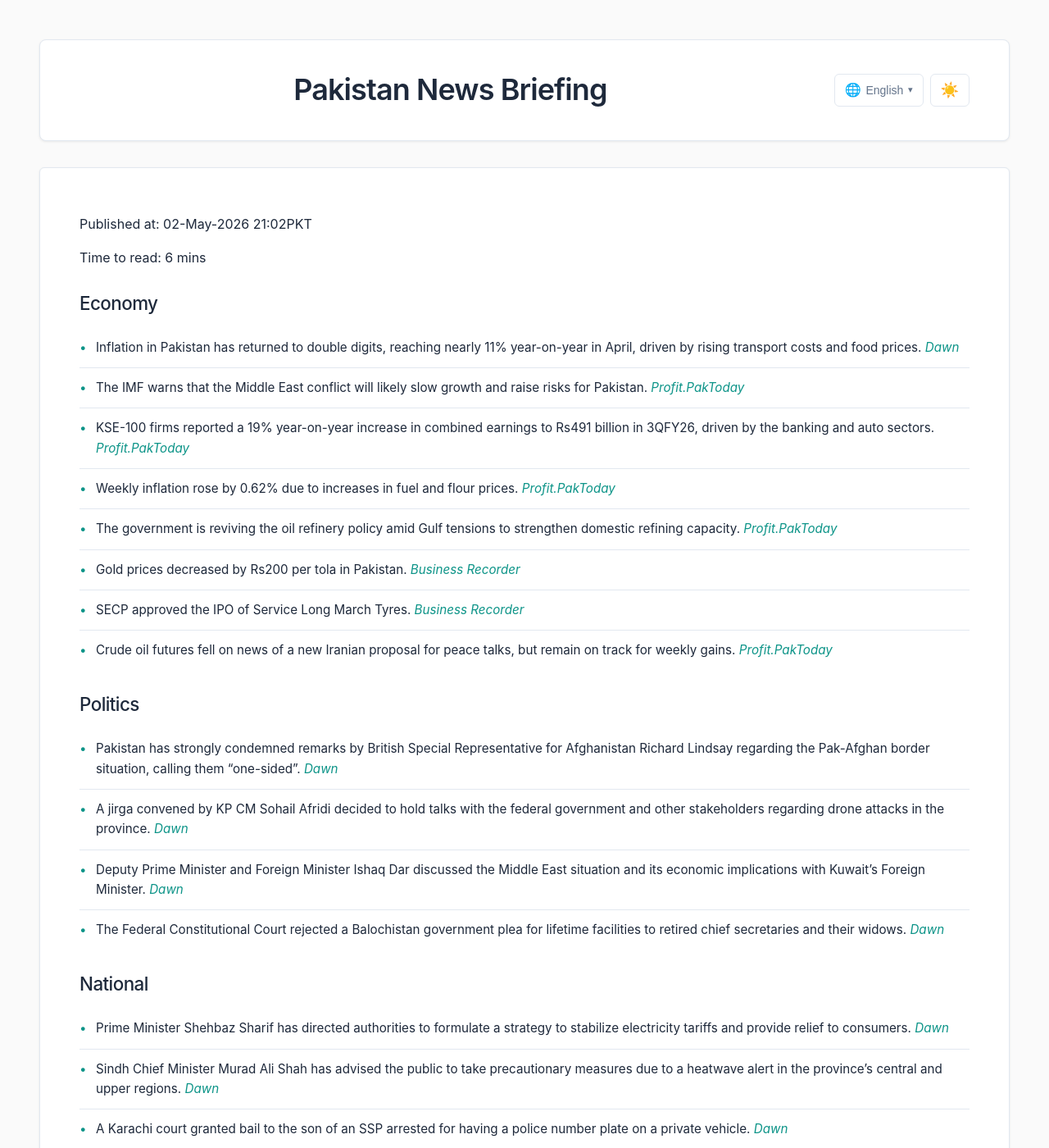
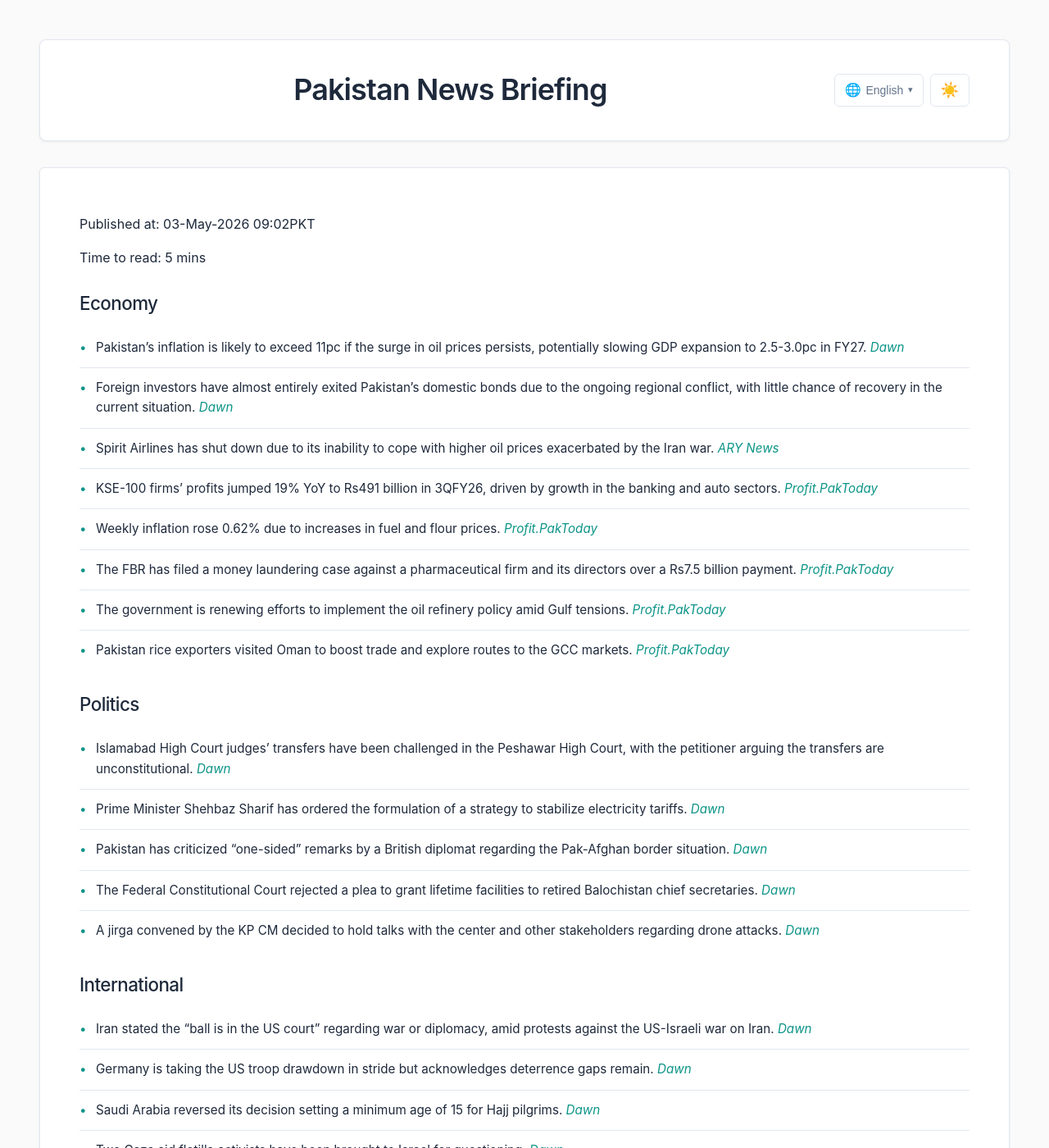
Before and after one commit to zsubzwary/news, a Jekyll site: the page built from en/index.md, in a window 1280 px wide and 1400 px high. Shown: the whole window at 82% size. Built offline with Jekyll 4.4.1, drawn with Linux system fonts in a browser that asks for light colours; some web fonts are replaced; some of the changed text lies outside the part shown.

Commit message:
DateTime; 2026-05-03T04:02:34.441Z

```diff
--- a/en/index.md
+++ b/en/index.md
@@ -4,71 +4,69 @@ title: Pakistan News Briefing
 lang: en
 ---
 
-Published at: 02-May-2026 21:02PKT
+Published at: 03-May-2026 09:02PKT
 
-Time to read: 6 mins
+Time to read: 5 mins
 
 ### Economy
-- Inflation in Pakistan has returned to double digits, reaching nearly 11% year-on-year in April, driven by rising transport costs and food prices. *[Dawn](https://www.dawn.com/news/1996853/inflation-hits-double-digits-for-first-time-in-21-months)*
-- The IMF warns that the Middle East conflict will likely slow growth and raise risks for Pakistan. *[Profit.PakToday](https://profit.pakistantoday.com.pk/2026/05/02/imf-official-warns-middle-east-conflict-to-slow-growth-raise-risks-for-pakistan/)*
-- KSE-100 firms reported a 19% year-on-year increase in combined earnings to Rs491 billion in 3QFY26, driven by the banking and auto sectors. *[Profit.PakToday](https://profit.pakistantoday.com.pk/2026/05/02/kse-100-firms-profits-jump-19-yoy-to-rs491-billion-in-3qfy26-as-banks-autos-drive-growth/)*
-- Weekly inflation rose by 0.62% due to increases in fuel and flour prices. *[Profit.PakToday](https://profit.pakistantoday.com.pk/2026/05/02/weekly-inflation-rises-0-62-as-fuel-flour-prices-increase/)*
-- The government is reviving the oil refinery policy amid Gulf tensions to strengthen domestic refining capacity. *[Profit.PakToday](https://profit.pakistantoday.com.pk/2026/05/02/govt-moves-to-revive-refinery-policy-amid-gulf-tensions/)*
-- Gold prices decreased by Rs200 per tola in Pakistan. *[Business Recorder](https://www.brecorder.com/news/40419287/gold-price-per-tola-drops-by-rs200-in-pakistan)*
-- SECP approved the IPO of Service Long March Tyres. *[Business Recorder](https://www.brecorder.com/news/40419285/secp-approves-ipo-of-service-long-march-tyres)*
-- Crude oil futures fell on news of a new Iranian proposal for peace talks, but remain on track for weekly gains. *[Profit.PakToday](https://profit.pakistantoday.com.pk/2026/05/02/crude-futures-fall-on-new-iran-proposal-for-peace-talks/)*
+- Pakistan’s inflation is likely to exceed 11pc if the surge in oil prices persists, potentially slowing GDP expansion to 2.5-3.0pc in FY27. *[Dawn](https://www.dawn.com/news/1997098/oil-spike-threatens-pakistans-economic-growth)*
+- Foreign investors have almost entirely exited Pakistan’s domestic bonds due to the ongoing regional conflict, with little chance of recovery in the current situation. *[Dawn](https://www.dawn.com/news/1997099/foreign-investors-exit-t-bills)*
+- Spirit Airlines has shut down due to its inability to cope with higher oil prices exacerbated by the Iran war. *[ARY News](https://arynews.tv/spirit-airlines-shuts-down-due-to-higher-oil-prices-amid-iran-war)*
+- KSE-100 firms’ profits jumped 19% YoY to Rs491 billion in 3QFY26, driven by growth in the banking and auto sectors. *[Profit.PakToday](https://profit.pakistantoday.com.pk/2026/05/02/kse-100-firms-profits-jump-19-yoy-to-rs491-billion-in-3qfy26-as-banks-autos-drive-growth)*
+- Weekly inflation rose 0.62% due to increases in fuel and flour prices. *[Profit.PakToday](https://profit.pakistantoday.com.pk/2026/05/02/weekly-inflation-rises-0-62-as-fuel-flour-prices-increase)*
+- The FBR has filed a money laundering case against a pharmaceutical firm and its directors over a Rs7.5 billion payment. *[Profit.PakToday](https://profit.pakistantoday.com.pk/2026/05/02/fbr-files-money-laundering-case-against-pharma-firm-directors-over-rs7-5-billion-payment)*
+- The government is renewing efforts to implement the oil refinery policy amid Gulf tensions. *[Profit.PakToday](https://profit.pakistantoday.com.pk/2026/05/02/govt-moves-to-revive-refinery-policy-amid-gulf-tensions)*
+- Pakistan rice exporters visited Oman to boost trade and explore routes to the GCC markets. *[Profit.PakToday](https://profit.pakistantoday.com.pk/2026/05/02/pakistan-rice-exports-visit-oman-to-boost-trade-explore-gcc-routes)*
 
 ### Politics
-- Pakistan has strongly condemned remarks by British Special Representative for Afghanistan Richard Lindsay regarding the Pak-Afghan border situation, calling them “one-sided”. *[Dawn](https://www.dawn.com/news/1996946/pakistan-slams-one-sided-remarks-by-british-diplomat-on-pak-afghan-border-situation)*
-- A jirga convened by KP CM Sohail Afridi decided to hold talks with the federal government and other stakeholders regarding drone attacks in the province. *[Dawn](https://www.dawn.com/news/1996959/jirga-convened-by-kp-cm-decides-on-holding-talks-with-centre-other-stakeholders-over-drone-attacks)*
-- Deputy Prime Minister and Foreign Minister Ishaq Dar discussed the Middle East situation and its economic implications with Kuwait’s Foreign Minister. *[Dawn](https://www.dawn.com/news/1996936/dar-discusses-middle-east-situation-its-economic-implications-with-kuwaiti-fm-fo)*
-- The Federal Constitutional Court rejected a Balochistan government plea for lifetime facilities to retired chief secretaries and their widows. *[Dawn](https://www.dawn.com/news/1996945/fcc-rejects-balochistan-govt-plea-for-lifetime-facilities-to-retired-chief-secretaries-widows)*
+- Islamabad High Court judges’ transfers have been challenged in the Peshawar High Court, with the petitioner arguing the transfers are unconstitutional. *[Dawn](https://www.dawn.com/news/1997083/islamabad-judges-transfer-challenged-in-peshawar-high-court)*
+- Prime Minister Shehbaz Sharif has ordered the formulation of a strategy to stabilize electricity tariffs. *[Dawn](https://www.dawn.com/news/1996962/pm-shehbaz-orders-formulation-of-strategy-to-stabilise-electricity-tariffs)*
+- Pakistan has criticized “one-sided” remarks by a British diplomat regarding the Pak-Afghan border situation. *[Dawn](https://www.dawn.com/news/1996946/pakistan-slams-one-sided-remarks-by-british-diplomat-on-pak-afghan-border-situation)*
+- The Federal Constitutional Court rejected a plea to grant lifetime facilities to retired Balochistan chief secretaries. *[Dawn](https://www.dawn.com/news/1997018/federal-constitutional-court-rejects-extra-perks-for-former-bureaucrats)*
+- A jirga convened by the KP CM decided to hold talks with the center and other stakeholders regarding drone attacks. *[Dawn](https://www.dawn.com/news/1996959/jirga-convened-by-kp-cm-decides-on-holding-talks-with-centre-other-stakeholders-over-drone-attacks)*
+
+### International
+- Iran stated the “ball is in the US court” regarding war or diplomacy, amid protests against the US-Israeli war on Iran. *[Dawn](https://www.dawn.com/news/1997084/iran-says-ball-in-us-court-on-war-or-diplomacy)*
+- Germany is taking the US troop drawdown in stride but acknowledges deterrence gaps remain. *[Dawn](https://www.dawn.com/news/1997003/germany-takes-us-troop-drawdown-in-stride-but-deterrence-gaps-remain)*
+- Saudi Arabia reversed its decision setting a minimum age of 15 for Hajj pilgrims. *[Dawn](https://www.dawn.com/news/1996941/saudi-arabia-reverses-decision-setting-minimum-age-for-haj-pilgrims-at-15-years)*
+- Two Gaza aid flotilla activists have been brought to Israel for questioning. *[Dawn](https://www.dawn.com/news/1996950/2-gaza-aid-flotilla-activists-brought-to-israel-for-questioning-its-foreign-ministry-says)*
+- Austria arrested a man suspected of lacing baby food with rat poison in an extortion scheme. *[Dawn](https://www.dawn.com/news/1996983/austria-arrests-man-suspected-of-lacing-jars-of-baby-food-with-rat-poison)*
+- A Marshall Islands-flagged tanker crossed the Strait of Hormuz. *[ARY News](https://arynews.tv/marshall-islands-flagged-tanker-crosses-strait-of-hormuz-shipping-ministry-says)*
 
 ### National
-- Prime Minister Shehbaz Sharif has directed authorities to formulate a strategy to stabilize electricity tariffs and provide relief to consumers. *[Dawn](https://www.dawn.com/news/1996962/pm-shehbaz-orders-formulation-of-strategy-to-stabilise-electricity-tariffs)*
-- Sindh Chief Minister Murad Ali Shah has advised the public to take precautionary measures due to a heatwave alert in the province’s central and upper regions. *[Dawn](https://www.dawn.com/news/1996972/cm-murad-urges-public-to-take-precautionary-measures-amid-heatwave-alert-for-sindhs-central-upper-regions)*
-- A Karachi court granted bail to the son of an SSP arrested for having a police number plate on a private vehicle. *[Dawn](https://www.dawn.com/news/1996951/karachi-court-grants-bail-to-ssps-son-arrested-following-heated-exchange-with-police-in-dha)*
-- An IED attack targeted the residence of a police official in Lakki Marwat, causing significant damage. *[Dawn](https://www.dawn.com/news/1996937/ied-attack-targets-police-officials-residence-in-lakki-marwat-causes-significant-damage)*
-- Police in Hafizabad arrested a man for the alleged rape and kidnapping of a 13-year-old girl. *[Dawn](https://www.dawn.com/news/1996935/police-in-punjabs-hafizabad-arrest-man-for-alleged-rape-kidnapping-of-teenage-girl)*
-- The PMD issued a GLOF alert for Gilgit-Baltistan and Khyber Pakhtunkhwa due to an expected westerly wave. *[Dawn](https://www.dawn.com/news/1996916/pmd-issues-glof-alert-due-to-westerly-wave-rainfall-across-gb-and-kp)*
-- The US has awarded a $488 million contract for F-16 upgrades, including for Pakistan. *[Dawn](https://www.dawn.com/news/1996840/us-awards-f-16-upgrade-contract-for-pakistan-other-states)*
+- A CIA report reveals Osama bin Laden nearly slipped out of Abbottabad months before the US raid. *[Dawn](https://www.dawn.com/news/1997079/bin-laden-nearly-slipped-out-of-abbottabad-cia-report)*
+- Interior Minister Mohsin Naqvi briefed Prime Minister Shehbaz Sharif on the country’s security situation. *[Dawn](https://www.dawn.com/news/1996979/interior-minister-briefs-pm-shehbaz-on-security-situation-in-country)*
+- The PMD warned of GLOF risk as rains and landslides batter Gilgit-Baltistan, blocking roads. *[Dawn](https://www.dawn.com/news/1997081/pmd-warns-of-glof-risk-as-rains-landslides-batter-gb)*
+- At least 30 crime incidents were reported in Islamabad in one week. *[Business Recorder](https://www.brecorder.com/news/40419311/at-least-30-crime-incidents-reported-in-federal-capital-in-one-week)*
+- Four people were killed and two injured in a shooting in Lahore. *[Business Recorder](https://www.brecorder.com/news/40419324/four-killed-2-hurt-in-lahore)*
+- Pakistan’s diplomacy helped reduce tensions between Iran and the US. *[Business Recorder](https://www.brecorder.com/news/40419318/pak-diplomacy-helps-fortify-global-peace-sanaullah)*
 
-### International
-- Saudi Arabia has reversed its decision to set a minimum age of 15 for Hajj pilgrims. *[Dawn](https://www.dawn.com/news/1996941/saudi-arabia-reverses-decision-setting-minimum-age-for-haj-pilgrims-at-15-years)*
-- NATO is seeking details from the US regarding the withdrawal of approximately 5,000 troops from Germany. *[Dawn](https://www.dawn.com/news/1996900/nato-seeks-details-as-us-says-it-will-pull-about-5000-troops-from-germany)*
-- The US bypassed congressional review to approve military sales totaling over $8.6 billion to Middle Eastern allies. *[Dawn](https://www.dawn.com/news/1996915/us-bypasses-congressional-review-for-military-sales-of-86-billion-to-middle-east-allies)*
-- China’s Commerce Ministry blocked US sanctions against five refineries accused of buying Iranian oil. *[Business Recorder](https://www.brecorder.com/news/40419296/chinas-commerce-ministry-blocks-us-sanctions-against-five-refineries)*
-- Iran executed two men convicted of spying for Israel. *[Business Recorder](https://www.brecorder.com/news/40419291/iran-executes-two-men-convicted-of-spying-for-israel-judiciary)*
-- Nobel laureate Narges Mohammadi has been hospitalized in Iran. *[Business Recorder](https://www.brecorder.com/news/40419290/nobel-laureate-narges-mohammadi-hospitalised-in-iran-supporters)*
-- An Iranian proposal for negotiations with the US could open the Strait of Hormuz. *[Business Recorder](https://www.brecorder.com/news/40419293/iranian-proposal-rejected-by-trump-would-open-strait-before-nuclear-talks-iran-official-says)*
-
-### Sports
-- Hyderabad Kingsmen defeated Islamabad United in a cliffhanger to reach the PSL decider. *[Dawn](https://www.dawn.com/news/1996874/islamabad-united-blink-in-last-over-as-hyderabad-kingsmen-win-cliffhanger-to-make-psl-decider)*
-- New Zealand won a rain-hit T20 against Bangladesh, ending the series 1-1. *[Business Recorder](https://www.brecorder.com/news/40419299/new-zealand-win-rain-hit-t20-to-end-bangladesh-series-1-1)*
-- Harmanpreet Kaur will lead India in the women's T20 World Cup. *[Business Recorder](https://www.brecorder.com/news/40419298/harmanpreet-kaur-to-lead-india-in-womens-t20-world-cup)*
-- Jannik Sinner says adrenaline drives him past fatigue in his run to the Madrid final. *[Business Recorder](https://www.brecorder.com/news/40419281/sinner-says-adrenaline-drives-him-past-fatigue-in-run-to-madrid-final)*
-- KL Rahul scored a match-winning knock as Delhi Capitals snapped their losing streak in the IPL. *[Business Recorder](https://www.brecorder.com/news/40419282/rahul-savours-runs-as-delhi-snap-losing-streak-in-ipl)*
-
-### Health
-- A crisis exists in Sindh’s health department with 75% of top-level technical posts vacant. *[Dawn](https://www.dawn.com/news/1996782/crisis-in-sindh-health-department-as-75pc-of-top-level-technical-posts-lying-vacant)*
+### Weather
+- The PMD warned of a GLOF risk in Gilgit-Baltistan due to approaching weather systems. *[Dawn](https://www.dawn.com/news/1997081/pmd-warns-of-glof-risk-as-rains-landslides-batter-gb)*
+- Sindh CM Murad Ali Shah advised the public to take precautions amid a heatwave alert for central and upper regions. *[Dawn](https://www.dawn.com/news/1996972/cm-murad-urges-public-to-take-precautionary-measures-amid-heatwave-alert-for-sindhs-central-upper-regions)*
+- K-Electric urged precaution as a heatwave grips Karachi. *[Business Recorder](https://www.brecorder.com/news/40419307/ke-urges-precaution-as-heatwave-grips-karachi)*
 
 ### Other
-- Two activists from a Gaza-bound aid flotilla have been brought to Israel for questioning. *[Dawn](https://www.dawn.com/news/1996950/2-gaza-aid-flotilla-activists-brought-to-israel-for-questioning-its-foreign-ministry-says)*
-- Korean Air has banned transporting roosters on flights from the US to the Philippines due to concerns about cockfighting. *[Dawn](https://www.dawn.com/news/1996926/korean-air-bans-roosters-on-us-philippine-routes-amid-cockfighting-outcry)*
-- A shooting near a dinner attended by Donald Trump has highlighted security problems at US hotels. *[Dawn](https://www.dawn.com/news/1996968/shooting-at-dinner-attended-by-trump-spotlights-us-hotel-industrys-nagging-and-costly-security-problem)*
-- Several entertainment news items were reported by ARY News, including updates on celebrity relationships and events. *[ARY](https://arynews.tv/)*
-- A "bookless bookstore" focusing on audiobooks has opened in New York. *[Business Recorder](https://www.brecorder.com/news/40419284/bookless-bookstore-audio-only-book-shop-opens-in-new-york)*
-- Gulf Air has resumed flights between Bahrain and Karachi after a nearly two-month suspension. *[Profit.PakToday](https://profit.pakistantoday.com.pk/2026/05/02/gulf-air-resumes-bahrain-karachi-flight-after-nearly-two-month-suspension/)*
-- Pakistan rice exporters visited Oman to boost trade and explore GCC routes. *[Profit.PakToday](https://profit.pakistantoday.com.pk/2026/05/02/pakistan-rice-exporters-visit-oman-to-boost-trade-explore-gcc-routes/)*
-- The FBR has filed a money laundering case against a pharmaceutical firm and its directors. *[Profit.PakToday](https://profit.pakistantoday.com.pk/2026/05/02/fbr-files-money-laundering-case-against-pharma-firm-directors-over-rs7-5-billion-payment/)*
-- Cyber resilience must remain a top policy focus, says Aurangzeb. *[Business Recorder](https://www.brecorder.com/news/40419300/cyber-resilience-must-stay-top-policy-focus-says-aurangzeb)*
-- A dust storm alert has been issued. *[ARY](https://arynews.tv/dust-storm-alert-issued)*
-- A nurse's life took an unexpected turn on her honeymoon. *[ARY](https://arynews.tv/san-antonio-nurse-sarahs-life-took-an-unexpected-turn-on-honeymoon)*
-- Michael Sheen joins the cast of BBC’s Celebrity Traitors. *[ARY](https://arynews.tv/michael-sheen-enters-bbcs-celebrity-traitors-2026-lineup)*
-- Good news for judicial staff in Pakistan. *[ARY](https://arynews.tv/employees-allowances-increased)*
-- MrBeast faces multiple lawsuits. *[ARY](https://arynews.tv/mrbeast-in-legal-trouble-youtube-star-faces-multiple-lawsuits)*
-- Meghan Markle accused of copying King Charles. *[ARY](https://arynews.tv/meghan-markle-accused-of-copying-king-charles-chicken-feeding-moment)*
-- The real ‘Emily’ from ‘The Devil Wears Prada’ unmasks herself. *[ARY](https://arynews.tv/the-real-emily-from-the-devil-wears-prada-unmasks-herself-a-stylists-shocking-revelation)*
-- Nicole Kidman’s inner circle raises concerns over Simon Baker romance. *[ARY](https://arynews.tv/nicole-kidmans-inner-circle-raises-concerns-over-simon-baker-romance)*
-- Omani Riyal to Pakistani Rupee exchange rate. *[ARY](https://arynews.tv/omani-riyal-to-pakistani-rupee-rate-today-may-02-2026)*
-- Sydney Sweeney and Scooter Braun make their relationship Instagram official. *[ARY](https://arynews.tv/sydney-sweeney-and-scooter-braun-make-their-relationship-instagram-official)*
+- Several articles discuss press freedom and the challenges faced by journalists in Pakistan. *[Dawn](https://www.dawn.com/news/1997091/stifling-the-press), [Dawn](https://www.dawn.com/news/1997088/on-press-freedoms), [Business Recorder](https://www.brecorder.com/news/40419313/free-independent-press-vital-for-strengthening-democracy-ayaz)*
+- A Karachi court granted bail to the son of an SSP arrested for having a police number plate on a private vehicle. *[Dawn](https://www.dawn.com/news/1996951/karachi-court-grants-bail-to-ssps-son-arrested-following-heated-exchange-with-police-in-dha)*
+- TMH held its annual National Medical Conference focusing on medical ethics and AI. *[Business Recorder](https://www.brecorder.com/news/40419312/tmh-holds-annual-national-medical-conference)*
+- Alkhidmat Karachi concluded a pre-monsoon training program for disaster management volunteers. *[Business Recorder](https://www.brecorder.com/news/40419308/pre-monsoon-training-programme)*
+- The Law & Justice Commission was commended for prioritizing ADR. *[Business Recorder](https://www.brecorder.com/news/40419309/law-amp-justice-commission-commended-for-prioritising-adr)*
+- Punjab banned temporary amusement rides during Eid-ul-Azha. *[Business Recorder](https://www.brecorder.com/news/40419319/punjab-bans-temporary-amusement-rides-during-eid-ul-azha)*
+- Vesak Day was celebrated in Taxila. *[Business Recorder](https://www.brecorder.com/news/40419323/vesak-day-celebrated-in-taxila)*
+- Several articles cover entertainment reviews. *[ARY News](https://arynews.tv/hamnet-2025-movie-review), [ARY News](https://arynews.tv/wicked-for-good-movie-review-2025), [ARY News](https://arynews.tv/sydney-sweeney-upset-over-the-devil-wears-prada-2), [ARY News](https://arynews.tv/wuthering-heights-a-revenge-tragedy-not-a-love-story)*
+- Blogs on dreams and the origin of water were published. *[ARY News](https://arynews.tv/dreams-sleep-actually-true), [ARY News](https://arynews.tv/water-did-not-originate-on-earth)*
+- Keith Urban honored Dolly Parton at the Hall of Fame. *[ARY News](https://arynews.tv/keith-urban-honors-dolly-parton-at-hall-of-fame)*
+- Punjab aims to ensure equal progress across all regions. *[Business Recorder](https://www.brecorder.com/news/40419320/punjab-to-ensure-equal-progress-across-all-regions-marriyum)*
+- Punjab achieved 30% cotton cultivation so far. *[Business Recorder](https://www.brecorder.com/news/40419321/punjab-achieves-30pc-cotton-cultivation-so-far)*
+- NTC warns against dumping and unfair global competition. *[Business Recorder](https://www.brecorder.com/news/40419322/ntc-warns-against-dumping-unfair-global-competition)*
+- CM wants to restore dignity of workers. *[Business Recorder](https://www.brecorder.com/news/40419317/cm-wants-to-restore-dignity-of-workers-minister)*
+- IMF warns Middle East conflict will slow growth and raise risks for Pakistan. *[Profit.PakToday](https://profit.pakistantoday.com.pk/2026/05/02/imf-official-warns-middle-east-conflict-to-slow-growth-raise-risks-for-pakistan)*
+- NA committee objects to mango export delay. *[Profit.PakToday](https://profit.pakistantoday.com.pk/2026/05/02/na-committee-objects-to-mango-export-delay-to-june-1-flags-impact-on-early-crops)*
+- Crude futures fall on new Iran proposal. *[Profit.PakToday](https://profit.pakistantoday.com.pk/2026/05/02/crude-futures-fall-on-new-iran-proposal-for-peace-talks)*
+- Gulf Air resumes Bahrain-Karachi flight. *[Profit.PakToday](https://profit.pakistantoday.com.pk/2026/05/02/gulf-air-resumes-bahrain-karachi-flight-after-nearly-two-month-suspension)*
+- Livelihoods on hold (Editorial on flood impact). *[Business Recorder](https://www.brecorder.com/news/40419326/livelihoods-on-hold)*
+- IMF’s GCDA highly biased? (Editorial). *[Business Recorder](https://www.brecorder.com/news/40419325/imfs-gcda-highly-biased)*
+- Red Line BRT is lifeline of Karachi’s future. *[Business Recorder](https://www.brecorder.com/news/40419315/red-line-brt-lifeline-of-karachis-future-sharjeel)*
+- Steps afoot for establishing regulatory framework for digital assets. *[Business Recorder](https://www.brecorder.com/news/40419331/steps-afoot-for-establishing-regulatory-framework-for-digital-assets)*
+- Persisting security challenge (Editorial). *[Dawn](https://www.dawn.com/news/1997092/persisting-security-challenge)*
```
